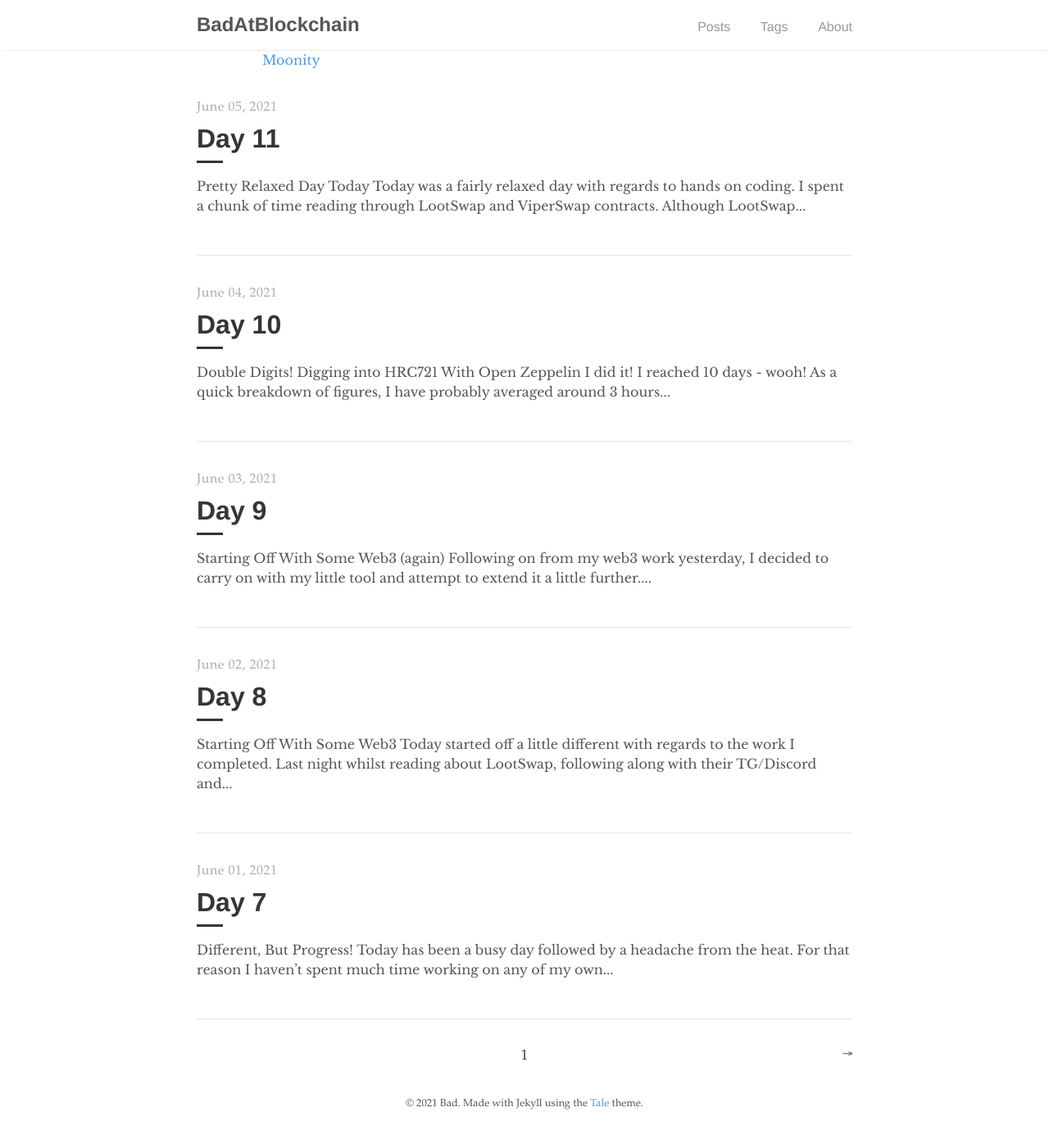
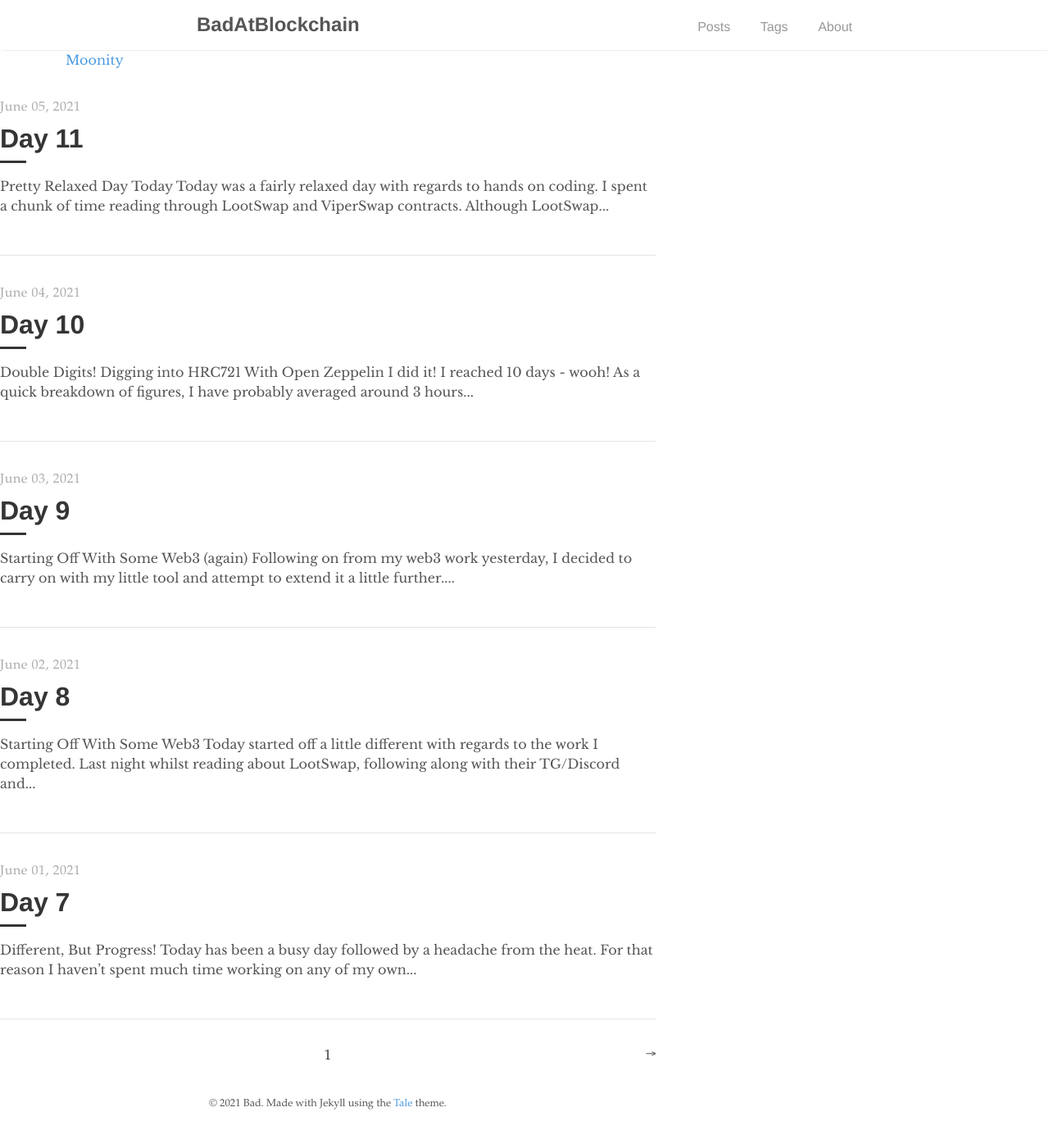
Before and after one commit to BadAtBlockchain/badatblockchain.github.io, a Jekyll site: the page built from index.html, in a window 1280 px wide. Shown: the whole page at 82% size. Built offline with Jekyll 4.4.1, drawn with Linux system fonts in a browser that asks for light colours; the list of posts is cut into pages by our own code.

Commit message:
Update _layout.scss

```diff
--- a/_sass/tale/_layout.scss
+++ b/_sass/tale/_layout.scss
@@ -8,7 +8,6 @@ main,
 footer,
 .nav-container {
   display: block;
-  margin: 0 auto;
   max-width: 800px;
   width: 80%;
 }
@@ -16,6 +15,8 @@ footer,
 .tokens {
   display: block;
   margin: 0 auto;
+  margin-left: auto;
+  margin-right: auto;
   max-width: 800px;
   width: 80%;
 }
```
